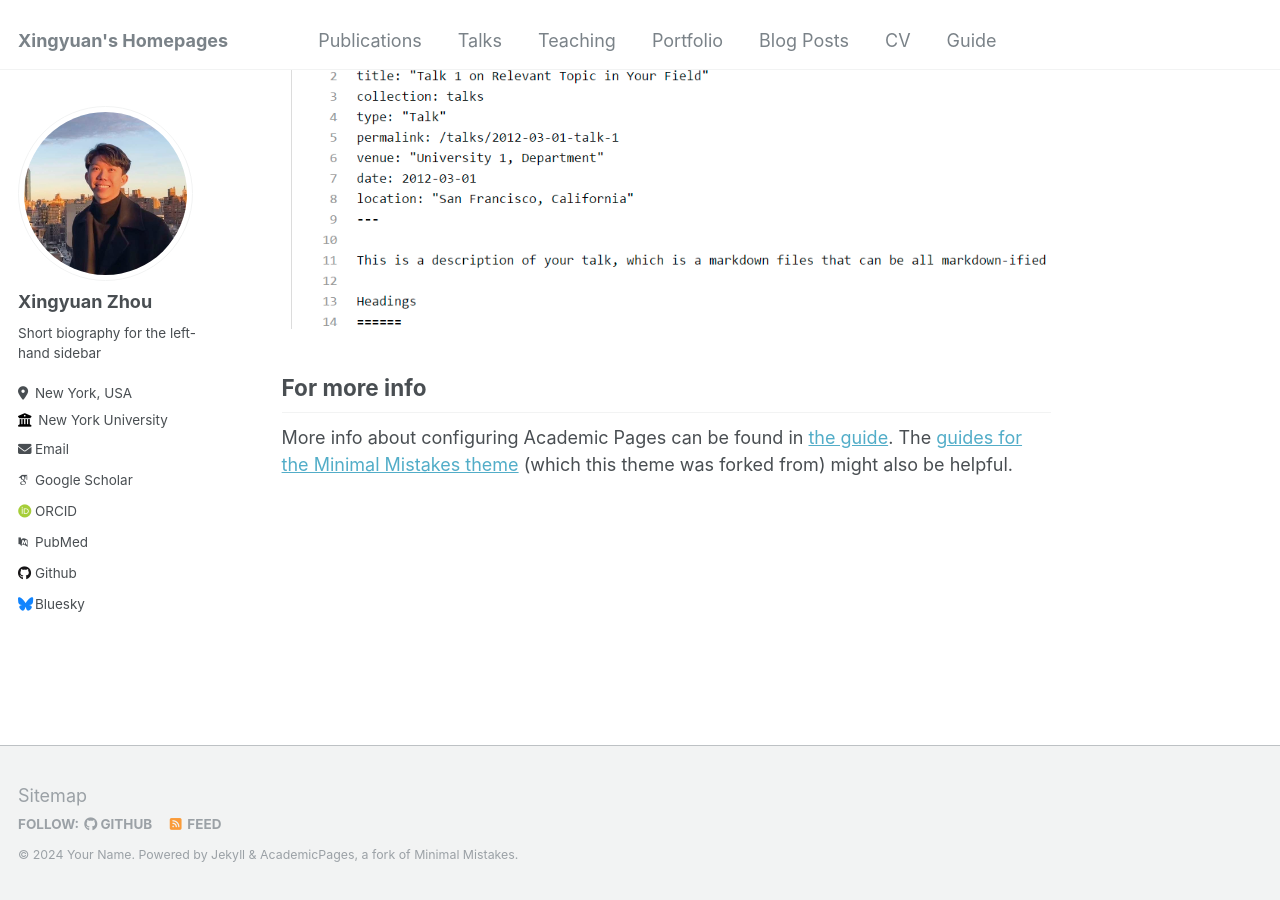
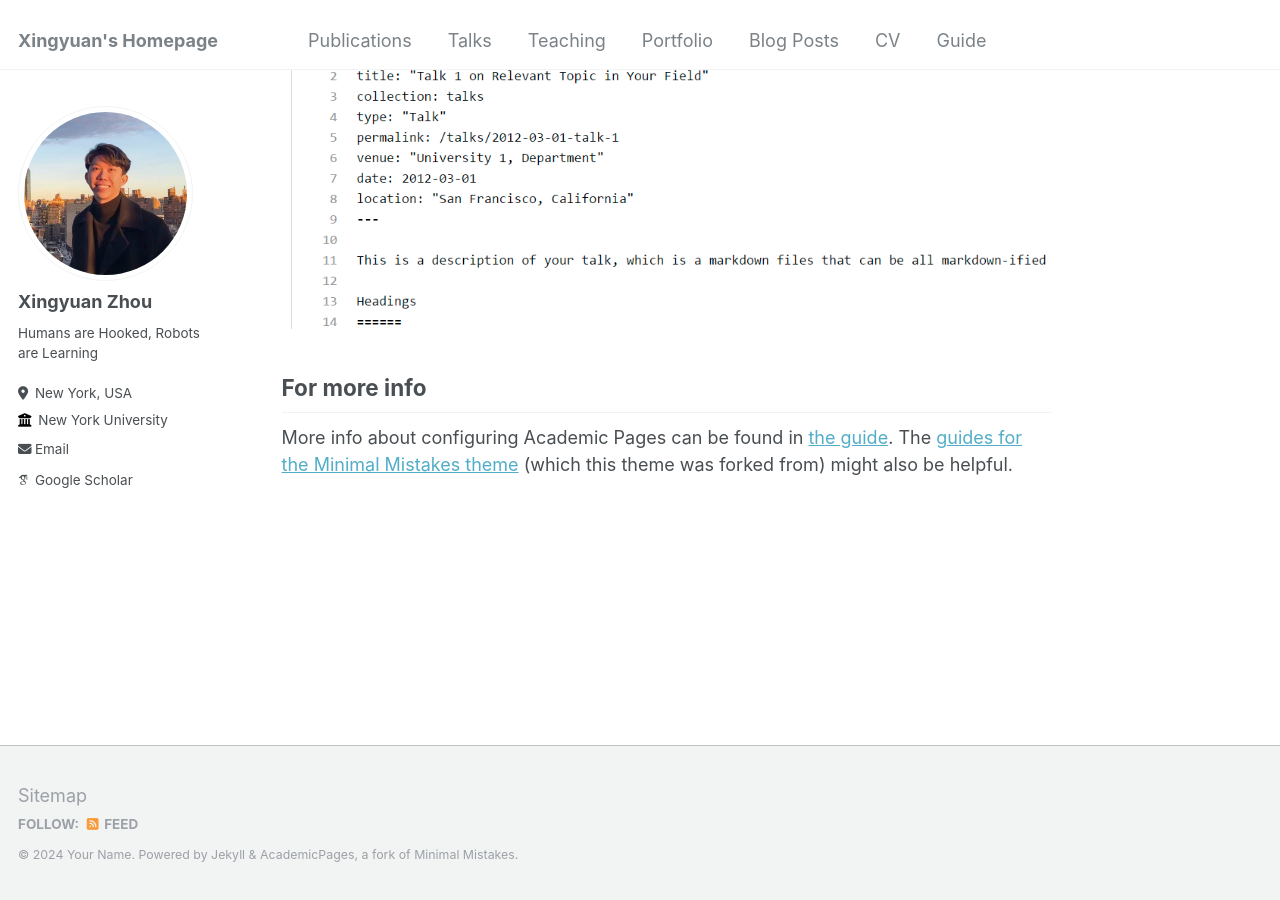
Before and after one commit to Xingyuan-Zhou/xingyuan-zhou.github.io, a Jekyll site: the page built from _pages/about.md, in a window 1280 px wide and 900 px high, scrolled down 2660 px. Built offline with Jekyll 4.4.1, drawn with Linux system fonts in a browser that asks for light colours; some web fonts are replaced.

Commit message:
modified config

```diff
--- a/_config.yml
+++ b/_config.yml
@@ -8,7 +8,7 @@
 
 # Basic Site Settings
 locale                   : "en-US"
-title                    : "Xingyuan's Homepages"
+title                    : "Xingyuan's Homepage"
 title_separator          : "-"
 name                     : &name "Your Name"
 description              : &description "personal description"
@@ -24,31 +24,31 @@ author:
   avatar           : "profile1.png"
   name             : "Xingyuan Zhou"
   pronouns         : # example: "she/her"
-  bio              : "Short biography for the left-hand sidebar"
+  bio              : "Humans are Hooked, Robots are Learning"
   location         : "New York, USA"
   employer         : "New York University"
   uri              : # URL
-  email            : "none@example.org"
+  email            : "xz3428@nyu.edu"
 
   # Academic websites
   arxiv            : # URL - Update with the correct link to your profile
-  googlescholar    : "https://scholar.google.com/citations?user=PS_CX0AAAAAJ"
+  googlescholar    : "https://scholar.google.com/citations?hl=en&user=K1Y7P4sAAAAJ"
   impactstory      : # URL
-  orcid            : "http://orcid.org/yourorcidurl"
+  orcid            : #"http://orcid.org/yourorcidurl"
   semantic         : # URL
-  pubmed           : "https://www.ncbi.nlm.nih.gov/pubmed/?term=john+snow"
+  pubmed           : #"https://www.ncbi.nlm.nih.gov/pubmed/?term=john+snow"
   researchgate     : # URL
 
   # Repositories and software development
   bitbucket        : # Username - Update with your username on the site
   codepen          : # Username
   dribbble         : # Username
-  github           : "academicpages"
+  github           : #"academicpages"
   kaggle           : # Username
   stackoverflow    : # User number or user number and name (i.e., use "1" or "1/jeff-atwood")
 
   # Social media
-  bluesky          : "bsky.app" # Replace this with you Bluesky username
+  bluesky          : #"bsky.app" # Replace this with you Bluesky username
   facebook         : # Username
   flickr           : # Username
   foursquare       : # Username
```
